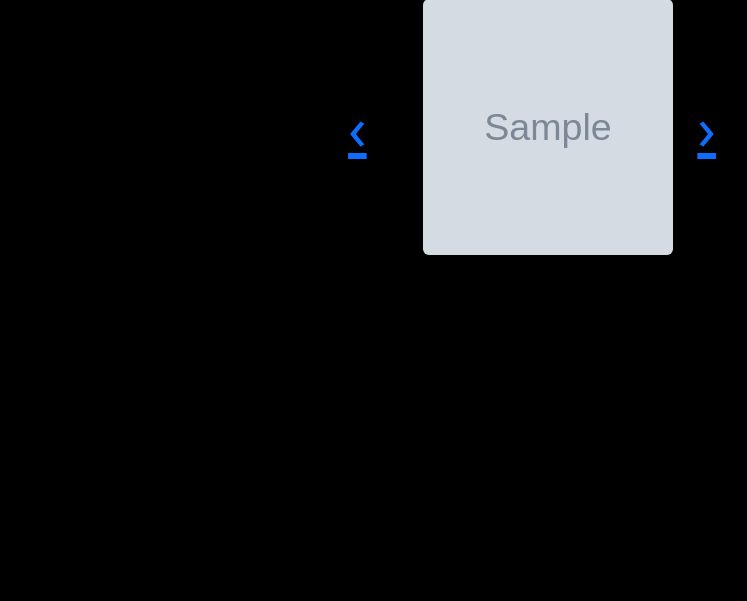
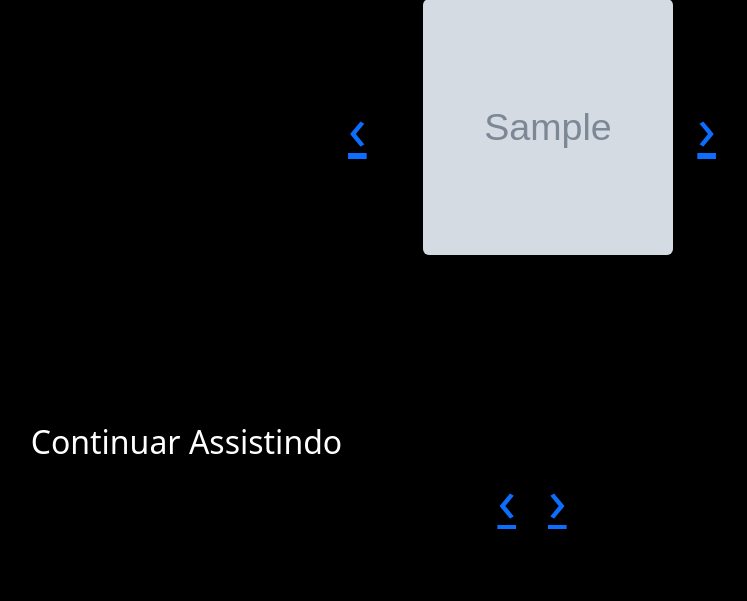
Before and after one commit to MarceloFantin/ProjetoNetFlixFake, a Django app: page /filmes/ in a window 1280 px wide. Shown: the part 1438-2039 px from the top of the page, without its empty margins (108-855 px from the left). Before the commit the page ends 1693 px from the top, so only its background shows below. Run offline with Django 5.2, Linux system fonts and the light colour scheme; tables that the repository leaves empty hold one stand-in row (values such as "Sample post"); grey boxes marked "Sample" are stand-in pictures.

Commit message:
colocado outra seção para filmes vistos

```diff
--- a/filme/templates/homefilmes.html
+++ b/filme/templates/homefilmes.html
@@ -6,7 +6,7 @@
 {% endblock %}
 
 {% block head %}
-<style>
+<style xmlns="http://www.w3.org/1999/html">
     $itemGrow: 1.2;
     $duration: 250ms;
 
@@ -182,5 +182,43 @@
         </div>
     </section>
 
+
+    <section class='bg-primary_black flex justify-center py-10'>
+        <div class="p-8 w-10/12 relative" >
+            <h2 class="text-gray-200 text-2xl font-medium">
+                Continuar Assistindo
+            </h2>
+            <div class="wrapper" style="display:grid; grid-template-columns: repeat(2, 100%); overflow:hidden; width:100%;">
+                <section id="section1filmesvistos" class="flex flex-nowrap items-center justify-center space-x-8" style="width:100%;">
+                    <a href="#section2filmesvistos" class="arrow__btn text-6xl page">‹</a>
+                    {% for filme in request.user.filmes_vistos.all %}
+                        {% if forloop.counter < 5 %}
+                            <div class="item h-64 w-1/4 m-4">
+                                <a href="{% url 'filme:detalhesfilme' filme.pk %}">
+                                    <img src="{{filme.thumb.url}}" class="rounded-md w-full h-full object-cover">
+                                </a>
+                            </div>
+                        {% endif %}
+                    {% endfor %}
+                    <a href="#section2filmesvistos" class="arrow__btn text-6xl">›</a>
+                </section>
+                {% if request.user.filmes_vistos.all|length > 4 %}
+                <section id="section2filmesvistos" class="flex flex-nowrap items-center justify-center" style="width:100%;">
+                    <a href="#section1filmesvistos" class="arrow__btn text-6xl">‹</a>
+                    {% for filme in request.user.filmes_vistos.all %}
+                        {% if forloop.counter > 4 %}
+                            <div class="item h-64 w-1/4 m-4">
+                                <a href="{% url 'filme:detalhesfilme' filme.pk %}">
+                                    <img src="{{filme.thumb.url}}" class="rounded-md w-full h-full object-cover">
+                                </a>
+                            </div>
+                        {% endif %}
+                    {% endfor %}
+                    <a href="#section1filmesvistos" class="arrow__btn text-6xl">›</a>
+                </section>
+                {% endif %}
+            </div>
+        </div>
+    </section>
 </main>
 {% endblock %}
--- a/filme/views.py
+++ b/filme/views.py
@@ -1,3 +1,4 @@
+from django.contrib.auth import user_logged_in
 from django.shortcuts import render
 from django.template.context_processors import request
 from django.views import generic
@@ -28,6 +29,7 @@
 class Homefilmes(ListView):
     template_name = 'homefilmes.html'
     model = Filme
+
 
 class Detalhesfilme(DetailView):
     template_name = 'detalhesfilme.html'
```
Also changed, not shown: media/thumb_filmes/EXCEL_IMPRESSIONADOR_1280X725_nSxDLUr.png (added), media/thumb_filmes/POWER_BI_IMPRESSIONADOR_1280X725_9USAsZF.png (added), media/thumb_filmes/POWER_POINT_IMPRESSIONADOR_1280X720_yyTQU55.png (added), media/thumb_filmes/PYTHON_IMPRESSIONADOR_1280X725_GQG3dUb.png (added), media/thumb_filmes/SQL_IMPRESSIONADOR_1280X725_7hFq9aL.png (added), media/thumb_filmes/VBA_IMPRESSIOANDOR_1280X725_fnEOm1Z.png (added).
